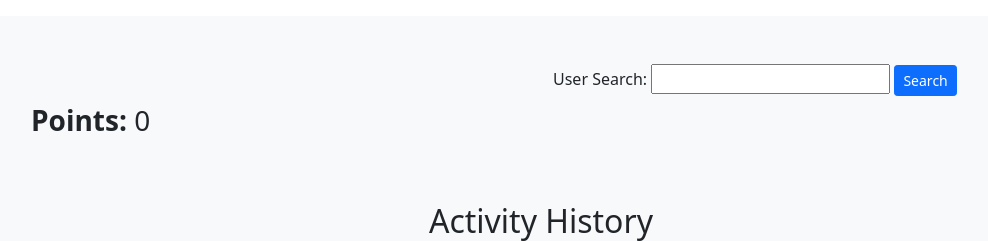
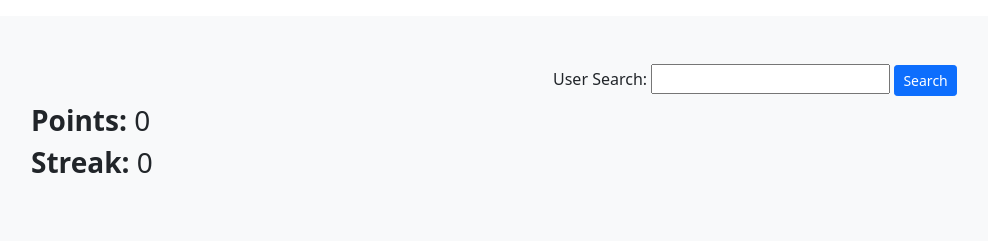
Before and after one commit to willfenton/health-tracker, a Django app: template health_tracker/base_app/templates/profile.html in a window 1280 px wide. Shown: the part 56-297 px from the top of the page, without its empty margins (99-1087 px from the left). Run offline with Django 3.2, Linux system fonts and the light colour scheme; the template is opened without the code that fills it, so the values that code supplies are empty; some libraries are stand-ins or nearby versions.

Commit message:
Add streak counter for most recent streak

```diff
--- a/health_tracker/base_app/static/profile.js
+++ b/health_tracker/base_app/static/profile.js
@@ -310,6 +310,26 @@ const resetStreakChart = () => {
     })
 
     streakChart.update()
+
+    const now = Date.now();
+    const one_day = 1 * 24 * 60 * 60 * 1000;
+    const one_day_ago = now - one_day;
+    if (events.length !== 0){
+        let most_recent = events.at(-1)
+        let date_int = new Date(most_recent.activity_date).getTime()
+
+        if (date_int > one_day_ago) {
+            app.streak = currentStreak
+        } else{
+            app.streak = 0
+        }
+
+    }else{
+        app.streak = 0
+    }
+
+
+
 }
 
 const searchForUser = () => {
@@ -336,4 +356,5 @@ const searchForUser = () => {
 
 }
 
+
 refreshData()
--- a/health_tracker/base_app/templates/profile.html
+++ b/health_tracker/base_app/templates/profile.html
@@ -24,6 +24,7 @@
             <h2>{{ user.email }}</h2>
 
             <h3><b>Points:</b> {{ points }}</h3>
+            <h3><b>Streak:</b> {{ streak }}</h3>
 
             <button type="button" class="btn btn-primary mt-3" data-bs-toggle="modal" data-bs-target="#exampleModal"
                     onclick="resetDateTimeSelects()" v-if="userId === authenticatedUserId">
```
